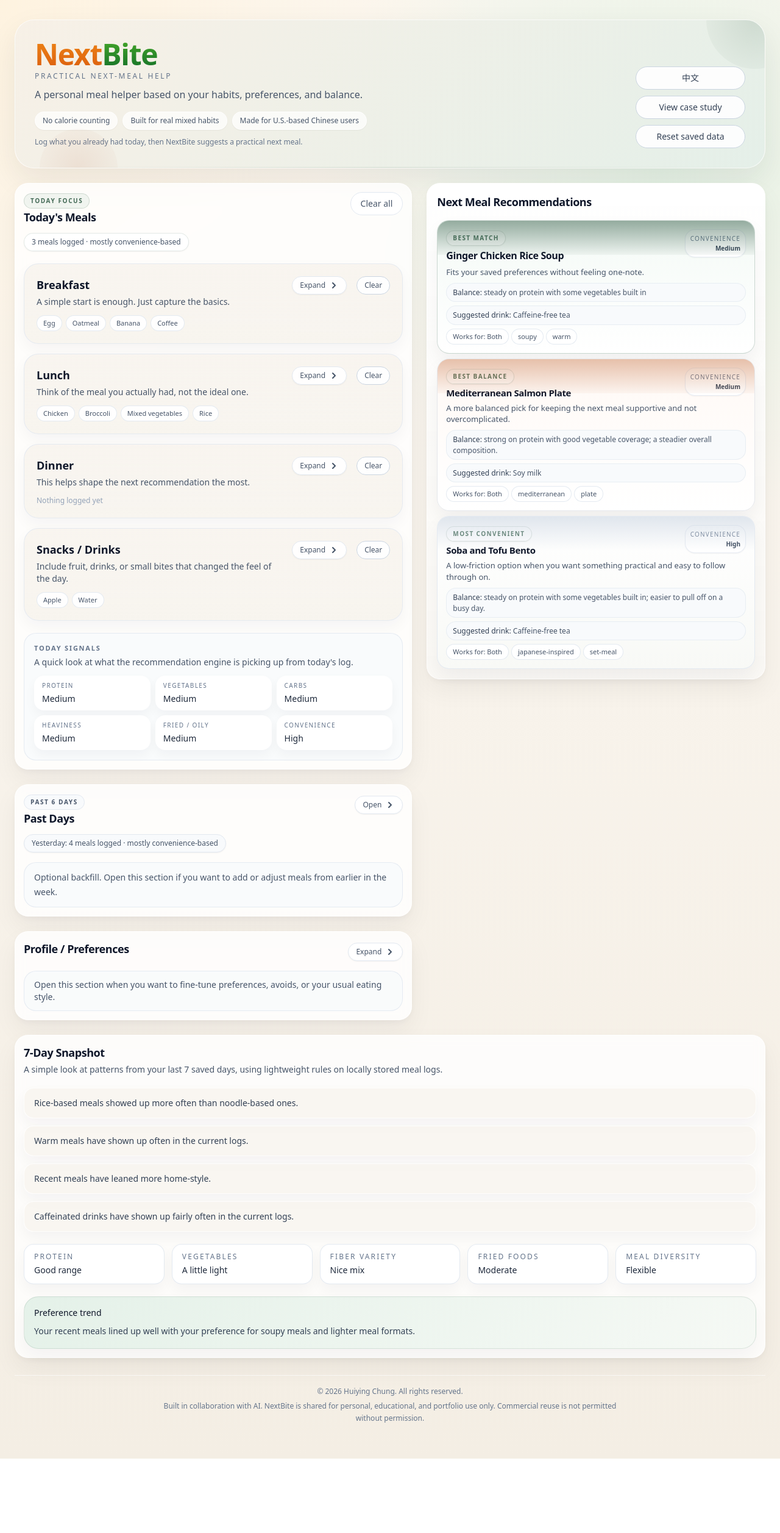
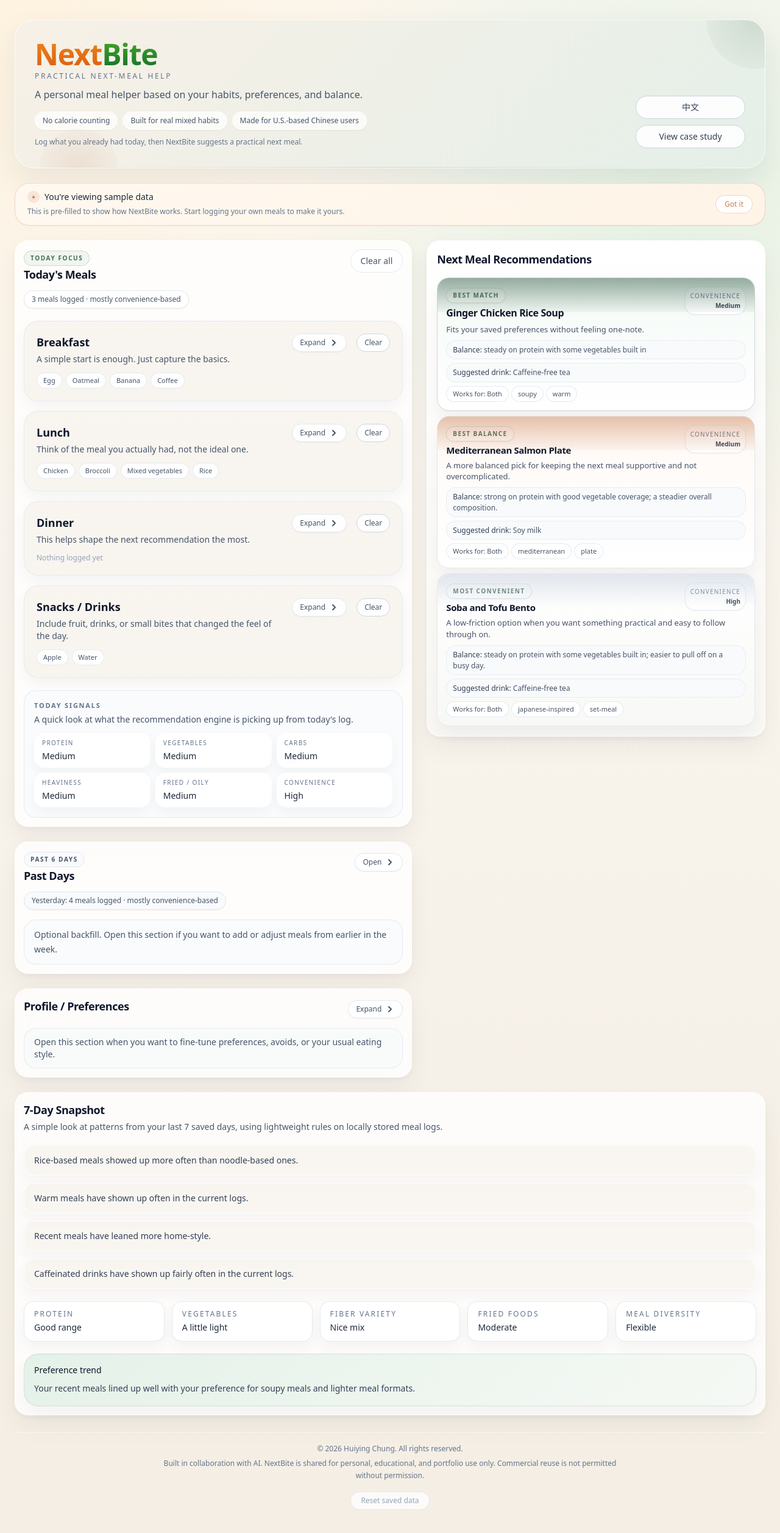
Before and after one commit to HuiYingChung/next-bite, a React (Vite) app: page / in a window 1280 px wide. Shown: the top 2514 px of the page at 61% size. Before the commit the page ends 2392 px from the top, so only its background shows below. Built offline with nearby package versions, Linux system fonts and the light colour scheme.

Commit message:
Improved UI

```diff
--- a/src/App.tsx
+++ b/src/App.tsx
@@ -1,4 +1,4 @@
-import { useEffect, useMemo, useState } from "react";
+import React, { useEffect, useMemo, useRef, useState } from "react";
 import { Analytics } from "@vercel/analytics/react";
 import { Chevron, InfoPill, LabeledField, TagGroup } from "./components";
 import {
@@ -375,11 +375,14 @@ const getDayHeaderSummary = (day: DayHistory, summary: ReturnType<typeof summari
 function App() {
   const [locale, setLocale] = useState<Locale>(() => (localStorage.getItem(LOCALE_KEY) as Locale) || "en");
   const [state, setState] = useState<AppState>(() => loadState());
+  const [isDemo, setIsDemo] = useState(() => !localStorage.getItem(STORAGE_KEY));
   const [openTodayMeal, setOpenTodayMeal] = useState<MealName | null>(null);
   const [openPastMeal, setOpenPastMeal] = useState<MealName | null>(null);
   const [selectedPastDayId, setSelectedPastDayId] = useState<string>("");
   const [pastDaysOpen, setPastDaysOpen] = useState(false);
   const [profileOpen, setProfileOpen] = useState(false);
+  const [showResetConfirm, setShowResetConfirm] = useState(false);
+  const [recUpdateKey, setRecUpdateKey] = useState(0);
   const [now, setNow] = useState(() => new Date());
   const t = localeText[locale];
   const signalLabels = getSignalLabels(locale);
@@ -407,6 +410,14 @@ function App() {
     [pastDays, selectedPastDayId, todayDay],
   );
   const recommendations = useMemo(() => scoreRecommendations(state.profile, todayDay.todayLog, state.days, locale, now), [state.profile, todayDay, state.days, locale, now]);
+  const recFingerprint = recommendations.map((r) => r.id).join(",");
+  const prevRecRef = useRef(recFingerprint);
+  useEffect(() => {
+    if (prevRecRef.current !== recFingerprint) {
+      prevRecRef.current = recFingerprint;
+      setRecUpdateKey((k) => k + 1);
+    }
+  }, [recFingerprint]);
   const todaySummary = useMemo(() => summarizeTodayIntake(todayDay.todayLog), [todayDay]);
   const selectedPastDaySummary = useMemo(() => summarizeTodayIntake(selectedPastDay.todayLog), [selectedPastDay]);
   const weeklySnapshot = useMemo(() => buildWeeklySnapshot(state.days, state.profile, locale), [state.days, state.profile, locale]);
@@ -538,11 +549,14 @@ function App() {
     }));
   };
 
+  const dismissDemo = () => setIsDemo(false);
+
   const resetAll = () => {
     localStorage.removeItem(STORAGE_KEY);
     setOpenTodayMeal(null);
     setOpenPastMeal(null);
     setState(createSeededState());
+    setIsDemo(true);
   };
 
   const clearMeal = (dayIdOrMealName: string, maybeMealName?: MealName) => {
@@ -746,14 +760,37 @@ function App() {
               >
                 {t.caseStudy}
               </a>
-              <button type="button" onClick={resetAll} className="w-full rounded-full border border-slate-300 bg-white/90 px-4 py-2 text-sm font-medium text-slate-700 transition hover:border-clay hover:text-clay">
-                {t.reset}
-              </button>
             </div>
           </div>
         </header>
 
         <main className="space-y-3.5 md:space-y-6">
+          {isDemo && (
+            <div className="animate-fade-in rounded-[20px] border border-clay/25 bg-[linear-gradient(135deg,rgba(255,248,240,0.95),rgba(255,243,230,0.95))] px-4 py-3 shadow-sm sm:rounded-[24px] sm:px-5">
+              <div className="flex flex-col gap-2 sm:flex-row sm:items-center sm:justify-between">
+                <div className="min-w-0">
+                  <div className="flex items-center gap-2">
+                    <span className="inline-flex h-5 w-5 items-center justify-center rounded-full bg-clay/15 text-[10px] text-clay">✦</span>
+                    <span className="text-sm font-medium text-slate-800">
+                      {locale === "en" ? "You're viewing sample data" : "你正在查看示範資料"}
+                    </span>
+                  </div>
+                  <p className="mt-1 text-xs leading-5 text-slate-500">
+                    {locale === "en"
+                      ? "This is pre-filled to show how NextBite works. Start logging your own meals to make it yours."
+                      : "這些是預填的範例，讓你了解 NextBite 的運作方式。開始記錄自己的餐點，就會變成你的資料。"}
+                  </p>
+                </div>
+                <button
+                  type="button"
+                  onClick={dismissDemo}
+                  className="shrink-0 self-start rounded-full border border-clay/30 bg-white/90 px-3.5 py-1.5 text-xs font-medium text-clay transition hover:bg-clay hover:text-white sm:self-center"
+                >
+                  {locale === "en" ? "Got it" : "了解"}
+                </button>
+              </div>
+            </div>
+          )}
           <div className="grid gap-5 xl:grid-cols-[1.08fr_0.92fr] xl:gap-6">
             <section className="space-y-6">
             <div className="panel">
@@ -971,10 +1008,17 @@ function App() {
             </div>
             </section>
 
-            <aside className="space-y-4 sm:space-y-6">
+            <aside id="recommendations" className="space-y-4 sm:space-y-6">
               <div className="panel bg-[linear-gradient(180deg,rgba(255,255,255,0.88),rgba(250,248,244,0.92))] p-3 sm:p-4 md:p-4 xl:sticky xl:top-3">
                 <div className="mb-3.5 sm:mb-4">
-                  <h2 className="section-title">{t.recommendations}</h2>
+                  <div className="flex items-center gap-2.5">
+                    <h2 className="section-title">{t.recommendations}</h2>
+                    {recUpdateKey > 0 && (
+                      <span key={recUpdateKey} className="animate-fade-in rounded-full bg-moss/15 px-2 py-0.5 text-[10px] font-semibold text-moss">
+                        {locale === "en" ? "Updated" : "已更新"}
+                      </span>
+                    )}
+                  </div>
                 </div>
                 <div className="space-y-2">
                   {recommendations.map((recommendation, index) => {
@@ -992,7 +1036,7 @@ function App() {
                           : "from-slate-300/60 to-transparent";
 
                     return (
-                    <div key={recommendation.id} className={`relative overflow-hidden rounded-[18px] border p-2.5 shadow-[0_14px_30px_rgba(15,23,42,0.05)] transition hover:-translate-y-0.5 hover:shadow-[0_18px_34px_rgba(15,23,42,0.08)] sm:rounded-[20px] sm:p-3.5 ${cardTone}`}>
+                    <div key={`${recommendation.id}-${recUpdateKey}`} className={`relative overflow-hidden rounded-[18px] border p-2.5 shadow-[0_14px_30px_rgba(15,23,42,0.05)] transition hover:-translate-y-0.5 hover:shadow-[0_18px_34px_rgba(15,23,42,0.08)] sm:rounded-[20px] sm:p-3.5 ${cardTone} ${recUpdateKey > 0 ? "animate-rec-pulse" : ""}`}>
                       <div className={`pointer-events-none absolute inset-x-0 top-0 h-12 sm:h-14 bg-[linear-gradient(180deg,var(--tw-gradient-stops))] ${topBar}`} />
                       <div className="mb-1.5 flex items-start justify-between gap-1.5 sm:gap-2">
                         <div className="min-w-0">
@@ -1054,9 +1098,51 @@ function App() {
             )}
           </section>
         </main>
+
+        {/* Mobile-only floating button to jump to recommendations */}
+        {hasAnyTodayMeal && (
+          <a
+            href="#recommendations"
+            className="fixed bottom-5 right-4 z-50 flex items-center gap-2 rounded-full border border-moss/30 bg-moss px-4 py-2.5 text-sm font-medium text-white shadow-[0_8px_24px_rgba(69,107,87,0.35)] transition hover:bg-moss/90 active:scale-95 xl:hidden"
+          >
+            <svg className="h-4 w-4" viewBox="0 0 16 16" fill="none" stroke="currentColor" strokeWidth="2" strokeLinecap="round" strokeLinejoin="round"><path d="M4 6l4 4 4-4" /></svg>
+            {locale === "en" ? "See suggestions" : "查看建議"}
+          </a>
+        )}
         <footer className="mt-5 border-t border-white/70 px-1 pb-4 pt-4 text-center text-xs leading-5 text-slate-500 sm:mt-7 sm:pb-6">
           <div>{t.footerCopyright}</div>
           <div className="mx-auto mt-1 max-w-3xl">{t.footerNonCommercial}</div>
+          <div className="mt-4">
+            {!showResetConfirm ? (
+              <button
+                type="button"
+                onClick={() => setShowResetConfirm(true)}
+                className="rounded-full border border-slate-200 bg-white/80 px-4 py-1.5 text-xs text-slate-400 transition hover:border-clay/40 hover:text-clay"
+              >
+                {t.reset}
+              </button>
+            ) : (
+              <div className="inline-flex items-center gap-2 rounded-full border border-clay/30 bg-white/90 px-4 py-2 shadow-sm animate-fade-in">
+                <span className="text-xs text-slate-600">
+                  {locale === "en" ? "Clear all saved data?" : "確定要清除所有資料嗎？"}
+                </span>
+                <button
+                  type="button"
+                  onClick={() => { resetAll(); setShowResetConfirm(false); }}
+                  className="rounded-full bg-clay/90 px-3 py-1 text-xs font-medium text-white transition hover:bg-clay"
+                >
+                  {locale === "en" ? "Confirm" : "確認"}
+                </button>
+                <button
+                  type="button"
+                  onClick={() => setShowResetConfirm(false)}
+                  className="rounded-full border border-slate-200 bg-white px-3 py-1 text-xs font-medium text-slate-500 transition hover:text-slate-700"
+                >
+                  {locale === "en" ? "Cancel" : "取消"}
+                </button>
+              </div>
+            )}
+          </div>
         </footer>
       </div>
       <Analytics />
--- a/src/index.css
+++ b/src/index.css
@@ -108,6 +108,12 @@ select {
   to { opacity: 1; }
 }
 
+@keyframes recPulse {
+  0% { box-shadow: 0 0 0 0 rgba(69, 107, 87, 0.35); }
+  50% { box-shadow: 0 0 0 6px rgba(69, 107, 87, 0); }
+  100% { box-shadow: 0 0 0 0 rgba(69, 107, 87, 0); }
+}
+
 @layer components {
   .animate-slide-down {
     animation: slideDown 0.35s ease-out forwards;
@@ -116,6 +122,10 @@ select {
 
   .animate-fade-in {
     animation: fadeIn 0.25s ease-out forwards;
+  }
+
+  .animate-rec-pulse {
+    animation: recPulse 0.6s ease-out;
   }
 }
 
```
Also changed, not shown: .claude/launch.json (added).
